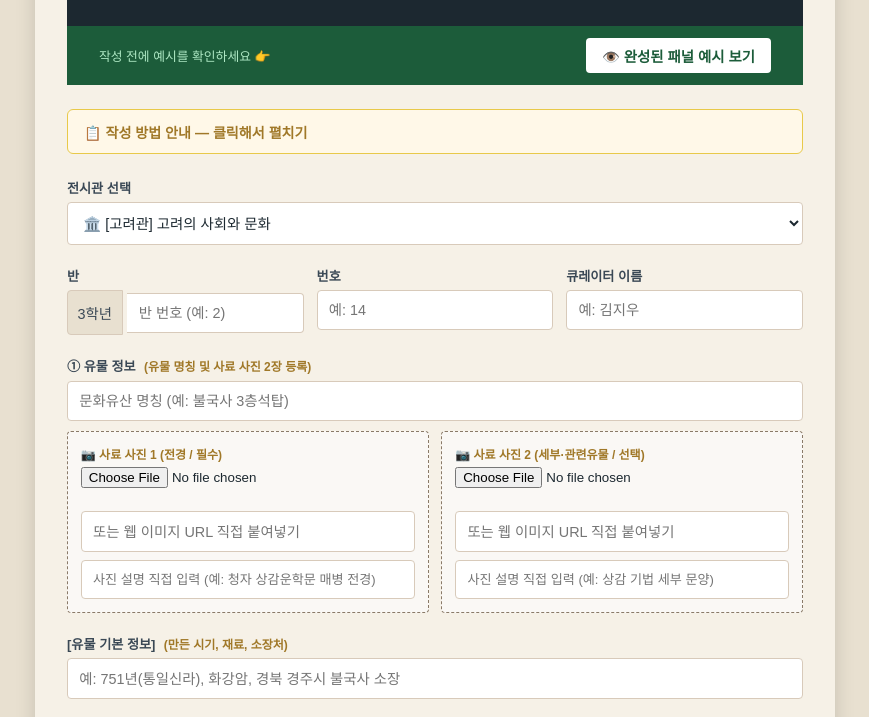
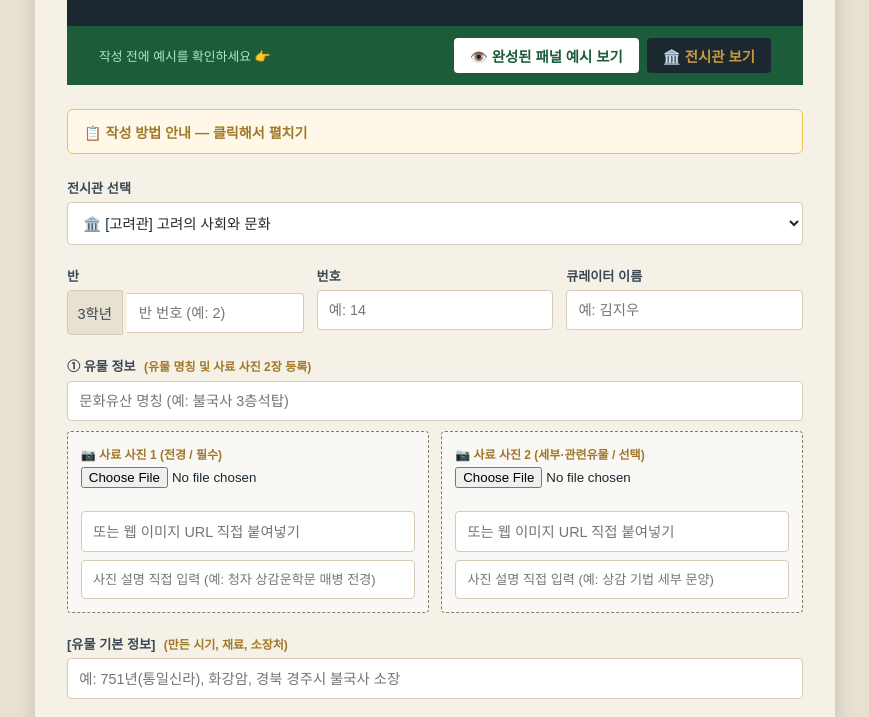
Before and after one commit to TAERIMKIM1/history-curator-exhibition, a plain HTML site: page index.html in a window 1280 px wide. Shown: the part 151-868 px from the top of the page, without its empty margins (205-1074 px from the left). Drawn offline with Linux system fonts and the light colour scheme.

Commit message:
feat: 학생 입력 페이지에 전시관 보기 버튼 추가
Co-Authored-By: Claude Sonnet 4.6 <noreply@anthropic.com>

```diff
--- a/index.html
+++ b/index.html
@@ -111,10 +111,13 @@
       <p>1일 학예연구사 문화유산 탐구 보고서 발행 시스템</p>
     </div>
 
-    <!-- 예시 패널 바로가기 배너 -->
+    <!-- 예시 패널 + 전시관 바로가기 배너 -->
     <div class="example-notice">
       <span>작성 전에 예시를 확인하세요 👉</span>
-      <a href="example.html" target="_blank">👁️ 완성된 패널 예시 보기</a>
+      <div style="display:flex;gap:0.5rem;flex-wrap:wrap;">
+        <a href="example.html" target="_blank">👁️ 완성된 패널 예시 보기</a>
+        <a href="gallery.html" target="_blank" style="background:#1C2830;color:#C89A40;">🏛️ 전시관 보기</a>
+      </div>
     </div>
 
     <!-- 이전 제출 수정 배너 (localStorage에 저장된 경우에만 표시) -->
```
